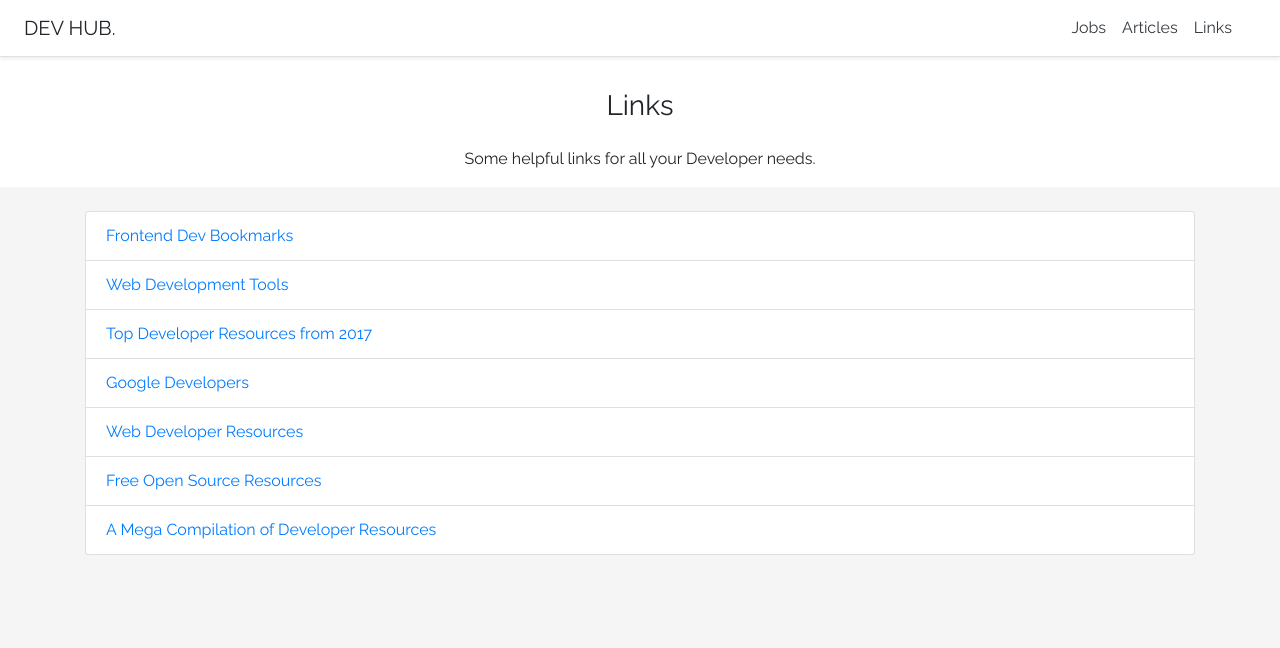
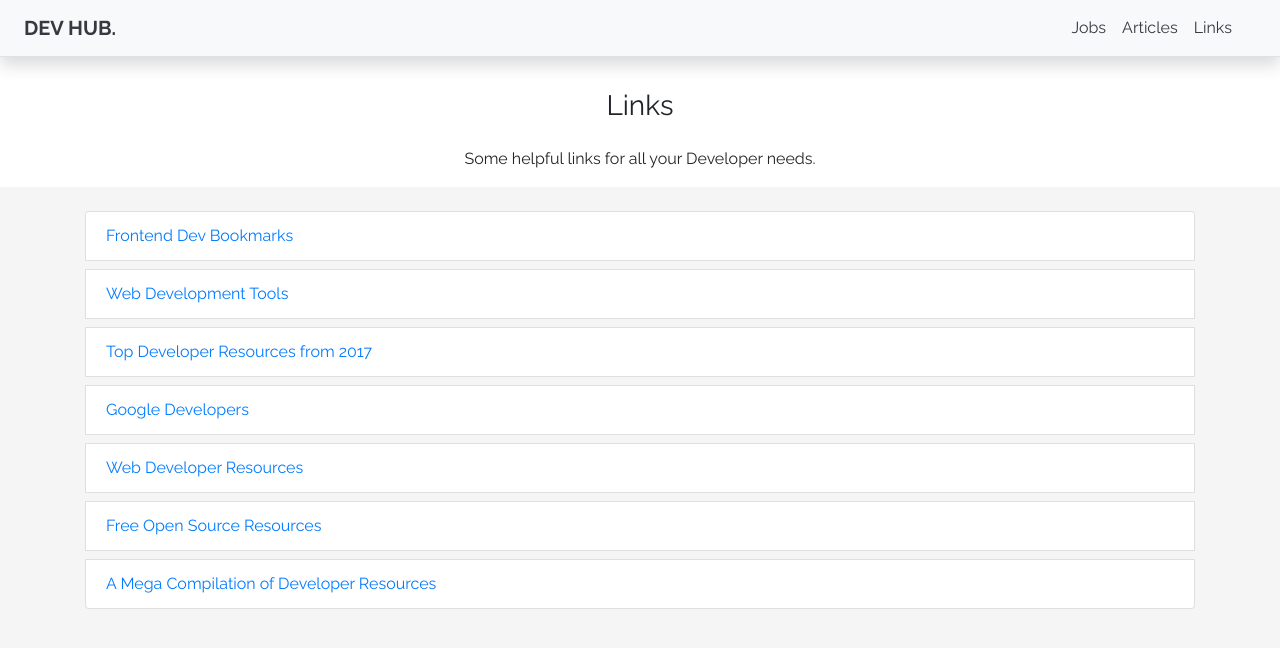
Before and after one commit to gabe-ng/devhub, a React (Create React App) app: page /links in a window 1280 px wide. Shown: the top 648 px of the page. Built offline with nearby package versions, Linux system fonts and the light colour scheme.

Commit message:
#21 updated coloring and margin across feeds

```diff
--- a/src/components/Articles/ArticleFeed.js
+++ b/src/components/Articles/ArticleFeed.js
@@ -18,7 +18,7 @@ export default class JobFeed extends Component {
       }
 
       return (
-        <li className="list-group-item" key={article.created_at_i}>
+        <li className="list-group-item mb-2" key={article.created_at_i}>
         <p><a href={`${article.url}`} target="_blank" rel="noopener noreferrer">{article.title}</a></p>
         <p>Date: {date3}</p>
       </li>
--- a/src/components/Articles/ArticleSearch.js
+++ b/src/components/Articles/ArticleSearch.js
@@ -43,9 +43,13 @@ export default class ArticleSearch extends Component {
                 </span>
               </div>
               <input type="text" className="form-control mr-1 w-25" placeholder="Topic" aria-label="Job Title" name="topic" onChange={this.handleChange} />
-                <button type="button" className="btn btn-success ml-2" onClick={this.handleSearch}>Search</button>
+              <button type="button" className="btn ml-2 bg-light text-dark " onClick={this.handleSearch}>
+                Search
+              </button>
             </div>
-            <p className="text-center">Learn about recent news with Dev Hub.</p>
+            <p className="text-center">
+              Learn about recent news with Dev Hub.
+            </p>
           </div>;
     }
 }
--- a/src/components/Jobs/JobFeed.js
+++ b/src/components/Jobs/JobFeed.js
@@ -8,9 +8,16 @@ export default class JobFeed extends Component {
     };
 
     let jobs = this.props.jobs.map(job => (
-      <li className="list-group-item">
-      <p><a href={`${job.url}`} target="_blank" rel="noopener noreferrer">{job.title}</a></p>
-      <p>{job.location}, {job.type}</p></li>
+      <li className="list-group-item mb-2">
+        <p>
+          <a href={`${job.url}`} target="_blank" rel="noopener noreferrer">
+            {job.title}
+          </a>
+        </p>
+        <p>
+          {job.location}, {job.type}
+        </p>
+      </li>
     ));
 
     return (
--- a/src/components/Jobs/JobSearch.js
+++ b/src/components/Jobs/JobSearch.js
@@ -46,7 +46,7 @@ export default class JobSearch extends Component {
             </span>
           </div>
           <input type="text" className="form-control w-25" placeholder="City" aria-label="City" name="location" onChange={this.handleChange} />
-          <button type="button" className="btn btn-success ml-2" onClick={this.handleSearch}>Search</button>
+        <button type="button" className="btn bg-light text-dark ml-2" onClick={this.handleSearch}>Search</button>
         </div>
         <p className="text-center">Find your next career with Dev Hub.</p>
       </div>;
--- a/src/components/Navbar.js
+++ b/src/components/Navbar.js
@@ -4,8 +4,8 @@ import { NavLink } from "react-router-dom";
 export default class Nav extends Component {
   render() {
     return (
-      <div className="d-flex flex-column flex-md-row align-items-center p-3 px-md-4 mb-3 bg-white border-bottom shadow-sm sticky-top">
-        <h5 className="my-0 mr-md-auto font-weight-normal">DEV HUB.</h5>
+      <div className="d-flex flex-column flex-md-row align-items-center p-3 px-md-4 mb-3 bg-light border-bottom shadow sticky-top">
+        <h5 className="my-0 mr-md-auto font-weight-bold text-dark">DEV HUB.</h5>
         <nav className="my-2 my-md-0 mr-md-3">
           <NavLink to="/devhub" className="p-2 text-dark">
             Jobs
--- a/src/containers/Links.js
+++ b/src/containers/Links.js
@@ -17,37 +17,37 @@ class Links extends Component {
         <div className="container-fluid" style={savedContainer}>
           <div className="container pt-4">
             <ul class="list-group">
-              <li class="list-group-item">
+              <li class="list-group-item mb-2">
                 <a href="https://github.com/dypsilon/frontend-dev-bookmarks" target="_blank" rel="noopener noreferrer">
                   Frontend Dev Bookmarks
                 </a>
               </li>
-              <li class="list-group-item">
+              <li class="list-group-item mb-2">
                 <a href="https://www.keycdn.com/blog/web-development-tools" target="_blank" rel="noopener noreferrer">
                   Web Development Tools
                 </a>
               </li>
-              <li class="list-group-item">
+              <li class="list-group-item mb-2">
                 <a href="https://hackernoon.com/the-top-66-developer-resources-from-2017-e82531365e6d" target="_blank" rel="noopener noreferrer">
                   Top Developer Resources from 2017
                 </a>
               </li>
-              <li class="list-group-item">
+              <li class="list-group-item mb-2">
                 <a href="https://developers.google.com/web/" target="_blank" rel="noopener noreferrer">
                   Google Developers
                 </a>
               </li>
-              <li class="list-group-item">
+              <li class="list-group-item mb-2">
                 <a href="https://skillcrush.com/2017/06/14/web-developer-free-resources/" target="_blank" rel="noopener noreferrer">
                   Web Developer Resources
                 </a>
               </li>
-              <li class="list-group-item">
+              <li class="list-group-item mb-2">
                 <a href="https://medium.com/dvlprstash/free-resources-for-developers-dec-2017-d23eddd83f5" target="_blank" rel="noopener noreferrer">
                   Free Open Source Resources
                 </a>
               </li>
-              <li class="list-group-item">
+              <li class="list-group-item mb-2">
                 <a href="https://www.hongkiat.com/blog/web-developer-resources-compilation/" target="_blank" rel="noopener noreferrer">
                   A Mega Compilation of Developer Resources
                 </a>
```
Lines whose indentation alone changed are shown as unchanged.
